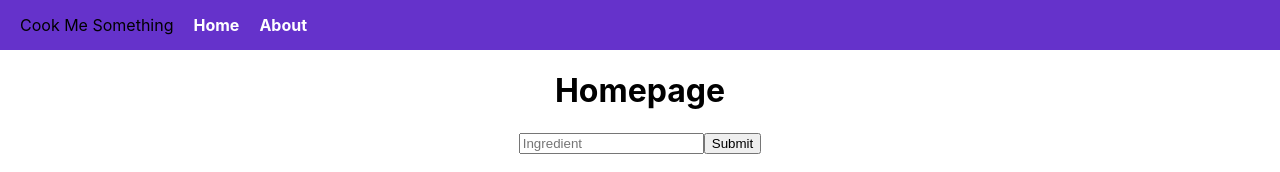
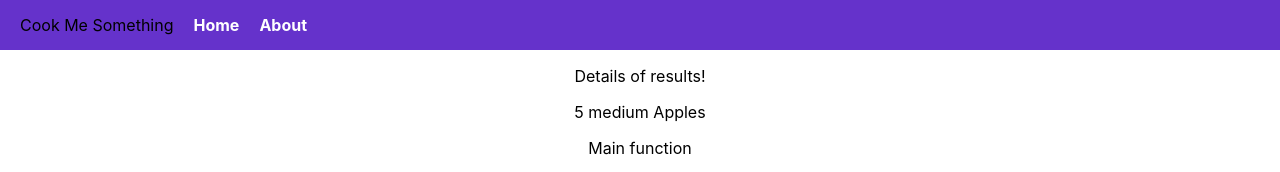
Before and after one commit to hakeymmhd/Project-2_M1107, a React (Create React App) app: page /#/result-summary/1 in a window 1280 px wide. Before the commit this address led to /. Shown: the top 172 px of the page. Built offline with nearby package versions, Linux system fonts and the light colour scheme.

Commit message:
linked detailed results component

```diff
--- a/src/components/Main.js
+++ b/src/components/Main.js
@@ -3,6 +3,7 @@ import { Routes, Route, Navigate } from "react-router-dom";
 import Home from "../navigation/Home.jsx";
 import About from "../navigation/About";
 import ResultSummary from "../navigation/result-summary.jsx";
+import ResultDetailed from "../navigation/result-detailed.jsx";
 
 export default function Main () {
   return (
@@ -11,7 +12,8 @@ export default function Main () {
         <Routes>
           <Route path="/" element={<Home />} />
           <Route path="/about" element={<About />} />
-          <Route path="//:result-summary" element={<ResultSummary />} />
+          <Route path="/:result-summary" element={<ResultSummary />} />
+          <Route path="/result-summary/:title" element={<ResultDetailed />} />
           <Route
             path="*"
             element={
--- a/src/components/RequestDisplay.jsx
+++ b/src/components/RequestDisplay.jsx
@@ -1,8 +1,10 @@
+import React from "react";
 import Carousel from "react-multi-carousel";
 import "react-multi-carousel/lib/styles.css";
 import RecipeReviewCard from "./Card"
 import suggestedRecipes from "../API/RequestedSuggestions_Hard";
 import recipesById from "../API/RecipesById_Hard";
+import { Link } from "react-router-dom";
 
 export default function RequestDisplay () {
 
@@ -30,12 +32,15 @@ export default function RequestDisplay () {
     return (
         <>
             <Carousel responsive={responsive} >
+                <Link
+                to={`/result-summary/${suggestedRecipes[0].title}`} >
                 <div onClick={()=>console.log("JEFKASJEFKA")} ><RecipeReviewCard
                     name={suggestedRecipes[0].title}
                     img={suggestedRecipes[0].image}
                     typography={recipesById[0].summary}
                     />
                     </div>
+                </Link>
                 <div><RecipeReviewCard
                     name={suggestedRecipes[1].title}
                     img={suggestedRecipes[1].image}
--- a/src/navigation/result-detailed.jsx
+++ b/src/navigation/result-detailed.jsx
@@ -1,9 +1,16 @@
 import React from "react";
+import recipesById from "../API/RecipesById_Hard";
 
-
-export default function resultDetailed() {
+export default function ResultDetailed() {
+    const RenderIngredients = () => {
+        return (<p>{recipesById[0].extendedIngredients[0].original}</p>);
+    }
 
     return (
-        <p>Details of results</p>
+        <>
+            <p>Details of results!</p>
+            <RenderIngredients />
+        </>
+
     )
 }
```
